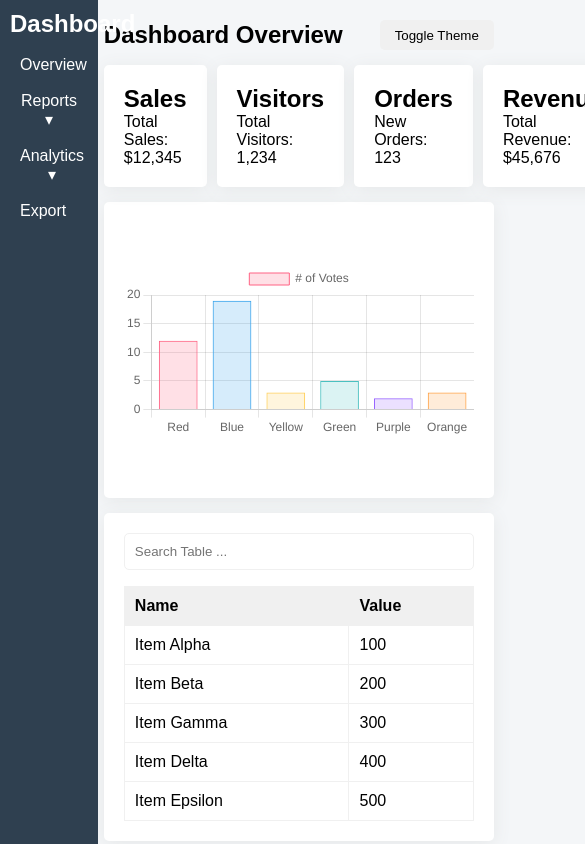
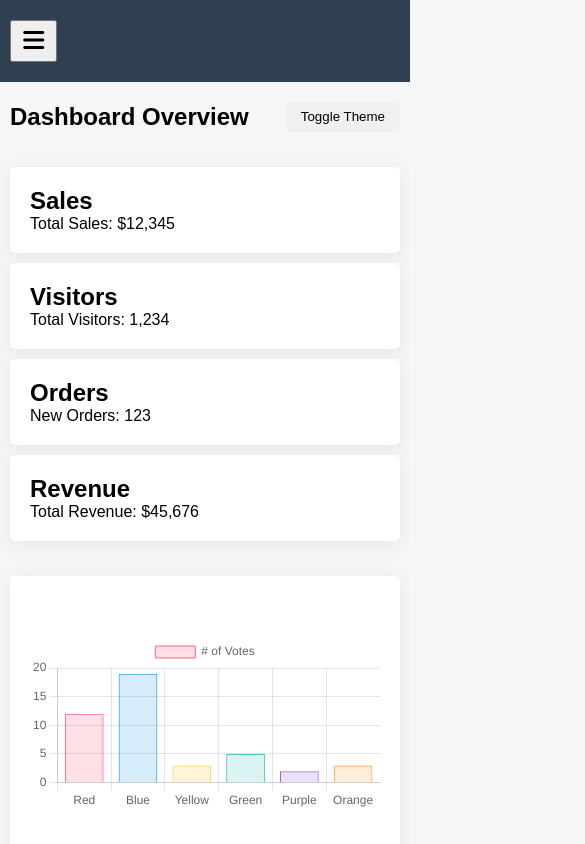
Before and after one commit to mm786-mustafa/Responsive-Dashboard-using-HTML-CSS-JavaScript, a plain HTML site: page index.html in a window 390 px wide. Shown: the top 844 px of the page, 585 px wide, since content can reach past the window. Drawn offline with nearby package versions, Linux system fonts and the light colour scheme.

Commit message:
Add files via upload
Added responsiveness according to screen size

```diff
--- a/index.html
+++ b/index.html
@@ -1,3 +1,4 @@
+<!-- M.Mustafa - 221383 -->
 <!DOCTYPE html>
 <html lang="en">
 <head>
@@ -5,11 +6,14 @@
     <meta name="viewport" content="width=device-width, initial-scale=1.0">
     <title>Responsive Dashboard</title>
     <link rel="stylesheet" href="style.css">
+    <link rel="stylesheet" href="https://cdnjs.cloudflare.com/ajax/libs/font-awesome/6.7.2/css/all.min.css" integrity="sha512-Evv84Mr4kqVGRNSgIGL/F/aIDqQb7xQ2vcrdIwxfjThSH8CSR7PBEakCr51Ck+w+/U6swU2Im1vVX0SVk9ABhg==" crossorigin="anonymous" referrerpolicy="no-referrer" />
 </head>
 <body>
     <div class="dashboard">
         <!-- Dashboard Navbar -->
         <nav id="navbar">
+            <button id="bar-icon" onclick="display_navbar_content()"><i class="fa-solid fa-bars"></i></button>
+            <div class="navbar-content">
                 <h2>Dashboard</h2>
                 <ul>
                     <li>Overview</li>
@@ -35,6 +39,8 @@
                     </li>
                     <li>Export</li>
                 </ul>
+            </div>
+
         </nav>
 
         <!-- Dashboard Overview -->
--- a/index.js
+++ b/index.js
@@ -1,11 +1,46 @@
 const body = document.body;
-const theme_toggler = document.getElementById("toggle-theme");
 const dashboard_overview = document.getElementById("overview");
 const navbar = document.getElementById("navbar");
+const dropdown_button = document.getElementsByClassName("dropdown-btn");
+const navbar_content = document.getElementsByClassName("navbar-content")[0];
 const stats = document.getElementsByClassName("stats");
 const search_bar = document.getElementById("search");
 const th = document.querySelectorAll("th");
-const dropdown_button = document.getElementsByClassName("dropdown-btn");
+const theme_toggler = document.getElementById("toggle-theme");
+
+show_reports = () => {
+  const reports = document.getElementsByClassName("dropdown-content-1")[0];
+  const display_attribute = window.getComputedStyle(reports).display;
+  reports.style.display = display_attribute === "none" ? "block" : "none";
+}
+
+show_analytics = () => {
+  const analytics = document.getElementsByClassName("dropdown-content-2")[0];
+  const display_attribute = window.getComputedStyle(analytics).display;
+  analytics.style.display = display_attribute === "none" ? "block" : "none";
+}
+
+display_navbar_content = () => {
+  const display_attribute = window.getComputedStyle(navbar_content).display;
+  navbar_content.style.display = display_attribute === "none" ? "block" : "none";
+}
+
+search_item = () => {
+  let search_value = search_bar.value.toLowerCase();
+  let table = document.getElementById("items-table");
+  let tr = table.getElementsByTagName("tr");
+  for (let i=0; i<tr.length; i++) {
+      let td = tr[i].getElementsByTagName("td")[0];
+      if (td) {
+          let txt_value = td.textContent || td.innerText;
+          if (txt_value.toLowerCase().indexOf(search_value) > -1) {
+              tr[i].style.display = "";
+          } else {
+              tr[i].style.display = "none";
+          }
+      }
+  }
+}
 
 dark_theme = () => {
   body.style.backgroundColor = '#242526';
@@ -62,32 +97,3 @@ change_theme = () => {
 }
 
 theme_toggler.addEventListener('click', change_theme);
-
-function search_item() {
-    let search_value = search_bar.value.toLowerCase();
-    let table = document.getElementById("items-table");
-    let tr = table.getElementsByTagName("tr");
-    for (let i=0; i<tr.length; i++) {
-        let td = tr[i].getElementsByTagName("td")[0];
-        if (td) {
-            let txt_value = td.textContent || td.innerText;
-            if (txt_value.toLowerCase().indexOf(search_value) > -1) {
-                tr[i].style.display = "";
-            } else {
-                tr[i].style.display = "none";
-            }
-        }
-    }
-}
-
-function show_reports() {
-  const reports = document.getElementsByClassName("dropdown-content-1")[0];
-  const display_attribute = window.getComputedStyle(reports).display;
-  reports.style.display = display_attribute === "none" ? "block" : "none";
-}
-
-function show_analytics() {
-  const analytics = document.getElementsByClassName("dropdown-content-2")[0];
-  const display_attribute = window.getComputedStyle(analytics).display;
-  analytics.style.display = display_attribute === "none" ? "block" : "none";
-}
--- a/style.css
+++ b/style.css
@@ -1,3 +1,5 @@
+/* M.Mustafa - 221383 */
+
 * {
     margin: 0;
     padding: 0;
@@ -23,30 +25,42 @@ body {
     position: fixed;
     top: 0;
     left: 0;
+    bottom: 0;
 }
 
-#navbar ul li {
-    margin: 18px 10px;
+#bar-icon {
+    padding: 0.3rem 0.7rem;
+    margin-bottom: 0.313rem;
+    font-size: 1.5rem;
+    display: none;
+}
+
+#navbar .navbar-content {
+    display: block;
+}
+
+#navbar .navbar-content ul li {
+    margin: 1.125rem 0.625rem;
     list-style-type: none;
 }
 
 .dropdown-btn {
     background-color: #2f4050;
     color: white;
-    font-size: 16px;
+    font-size: 1rem;
     border: none;
     cursor: pointer;
 }
 
 .dropdown-content-1, .dropdown-content-2 {
     display: none;
-    min-width: 100px;
-    margin-top: 8px;
+    min-width: 6.25rem;
+    margin-top: 0.5rem;
 }
 
 .dropdown-content-1 a, .dropdown-content-2 a {
     color: white;
-    padding: 10px;
+    padding: 0.625rem;
     text-decoration: none;
     display: block;
 }
@@ -55,7 +69,7 @@ body {
 #overview {
     width: 100%;
     height: 100vh;
-    padding: 20px;
+    padding: 1.25rem;
     margin: 0 0 0 21.5%;
 }
 
@@ -68,9 +82,9 @@ body {
 #toggle-theme {
     background-color: #f0f0f0;
     border: none;
-    height: 30px;
+    height: 1.875rem;
     padding: 0 0.938rem;
-    border-radius: 5px;
+    border-radius: 0.313rem;
     cursor: pointer;
 }
 
@@ -78,50 +92,50 @@ body {
     display: flex;
     justify-content: space-between;
     align-items: center;
-    gap: 10px;
+    gap: 0.625rem;
 }
 
 #overview .statistics .stats{
     flex: 1;
     background-color: white;
-    border-radius: 5px;
-    padding: 20px;
-    box-shadow: 0 3px 18px #e5e7e8;
+    border-radius: 0.313rem;
+    padding: 1.25rem;
+    box-shadow: 0 0.188rem 1.125rem #e5e7e8;
 }
 
 #overview .chart {
     display: flex;
     align-items: center;
     height: 16rem;
-    padding: 20px;
+    padding: 1.25rem;
     background-color: white;
-    border-radius: 5px;
-    box-shadow: 0 3px 18px #e5e7e8;
+    border-radius: 0.313rem;
+    box-shadow: 0 0.188rem 1.125rem #e5e7e8;
 }
 
 #overview .item-table {
     display: flex;
     justify-content: center;
     align-items: center;
-    padding: 20px;
+    padding: 1.25rem;
     background-color: white;
-    border-radius: 5px;
-    box-shadow: 0 3px 18px #e5e7e8;
+    border-radius: 0.313rem;
+    box-shadow: 0 0.188rem 1.125rem #e5e7e8;
     flex-direction: column;
 }
 
 #overview .item-table input {
     width: 100%;
-    padding: 10px 10px;
-    border: 1.5px solid #f0f0f0;
-    border-radius: 5px;
+    padding: 0.625rem 0.625rem;
+    border: 0.094rem solid #f0f0f0;
+    border-radius: 0.313rem;
     box-sizing: border-box;
     margin: 0 0 1rem 0;
 }
 
 #overview .item-table table {
     width: 100%;
-    border: 1px solid #eaeaea;
+    border: 0.063rem solid #eaeaea;
     text-align: left;
     border-collapse: collapse;
 }
@@ -131,7 +145,7 @@ th {
 }
 
 th, td {
-    border: 1px solid #f0f0f0;
+    border: 0.063rem solid #f0f0f0;
     padding: 0.625rem;
 }
 
@@ -147,3 +161,55 @@ th, td {
 #overview .statistics, #overview .chart, #overview .item-table, #overview .copyrights {
     margin-top: 0.938rem;
 }
+
+/************** Media Queries ************/
+@media (max-width: 800px) {
+    .dashboard {
+        display: unset;
+    }
+
+    #navbar {
+        width: 100%;
+        height: auto;
+        display: block;
+        position: unset;
+    }
+
+    #navbar .navbar-content {
+        display: none;
+    }
+
+    #bar-icon {
+        display: inline;
+        margin: 0.625rem auto;
+    }
+
+    .dropdown-content-1, .dropdown-content-2 {
+        margin: 0;
+    }
+
+    #navbar .navbar-content ul li, .dropdown-content-1 a, .dropdown-content-2 a {
+        margin: 0 0.625rem;
+        padding: unset;
+    }
+
+    #overview {
+        margin-left: 0;
+        padding: 1.25rem 0.625rem;
+    }
+
+    #overview .statistics {
+        display: flex;
+        flex-direction: column;
+        padding: 1.25rem;
+    }
+
+    #overview .statistics .stats{
+        flex: 1;
+        width: 100%;
+    }
+
+    #overview .statistics, #overview .chart, #overview .item-table, #overview .copyrights {
+        margin-top: 0.938rem;
+    }
+}
```
Lines whose indentation alone changed are shown as unchanged.
